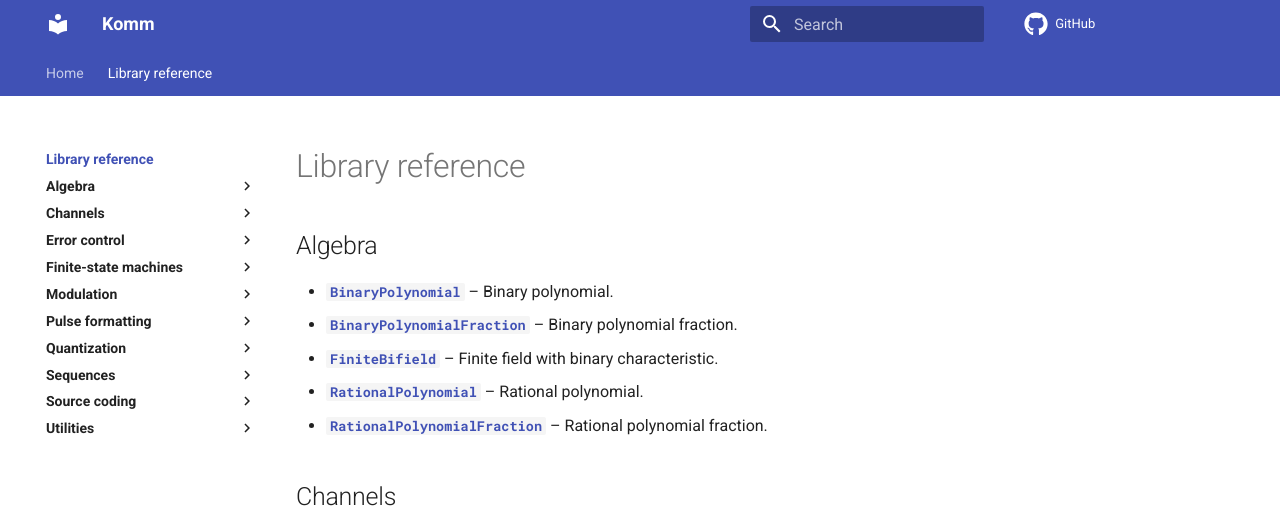
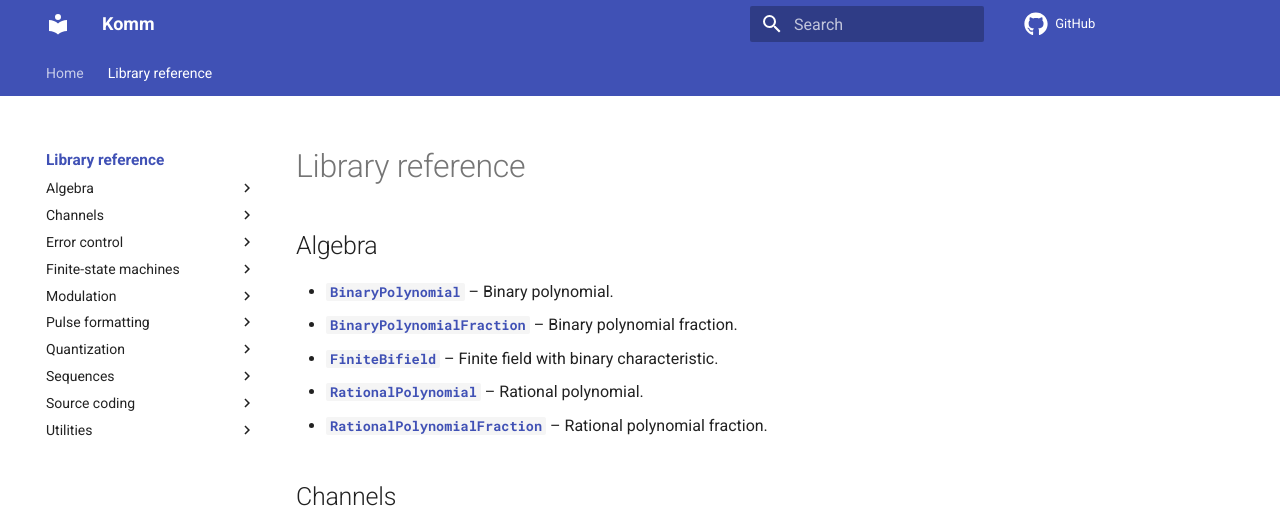
Before and after one commit to rwnobrega/komm, an MkDocs documentation site: the page built from site/docs/ref/index.md, in a window 1280 px wide. Shown: the top 525 px of the page. Built offline with MkDocs 1.6.1 and Material for MkDocs 9.7.7, drawn with Linux system fonts in a browser that asks for light colours; comment, search, counter and statistics services are not loaded.

Commit message:
Change navigation style

```diff
--- a/mkdocs.yml
+++ b/mkdocs.yml
@@ -11,7 +11,7 @@ watch:
 - site/docs/
 
 extra_css:
-  - css/custom.css
+  - css/mkdocs.css
   - css/mkdocstrings.css
   - https://cdnjs.cloudflare.com/ajax/libs/KaTeX/0.16.7/katex.min.css
 
```
Also changed, not shown: site/docs/css/mkdocs.css.
